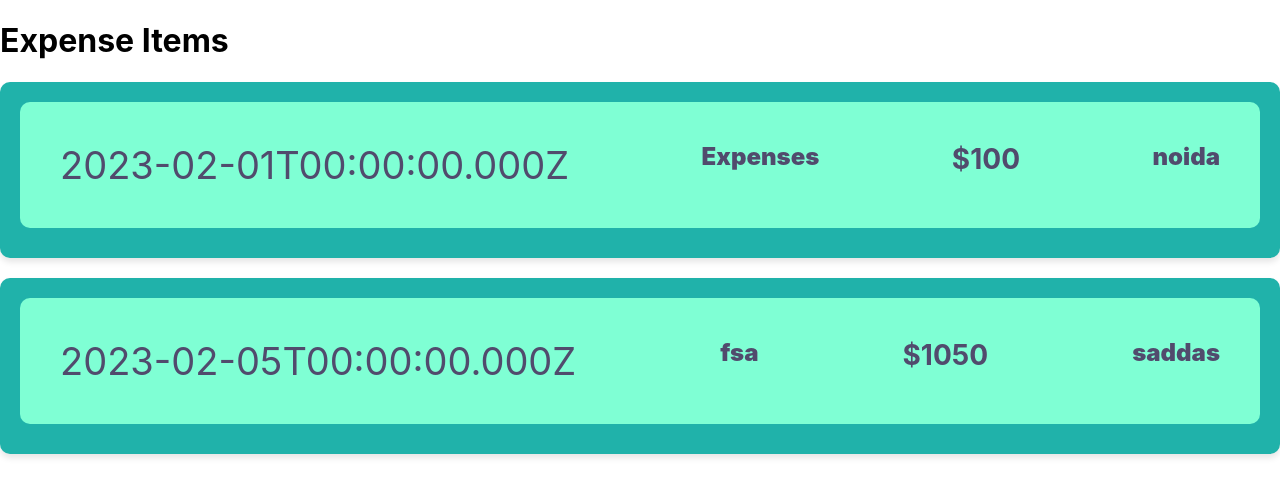
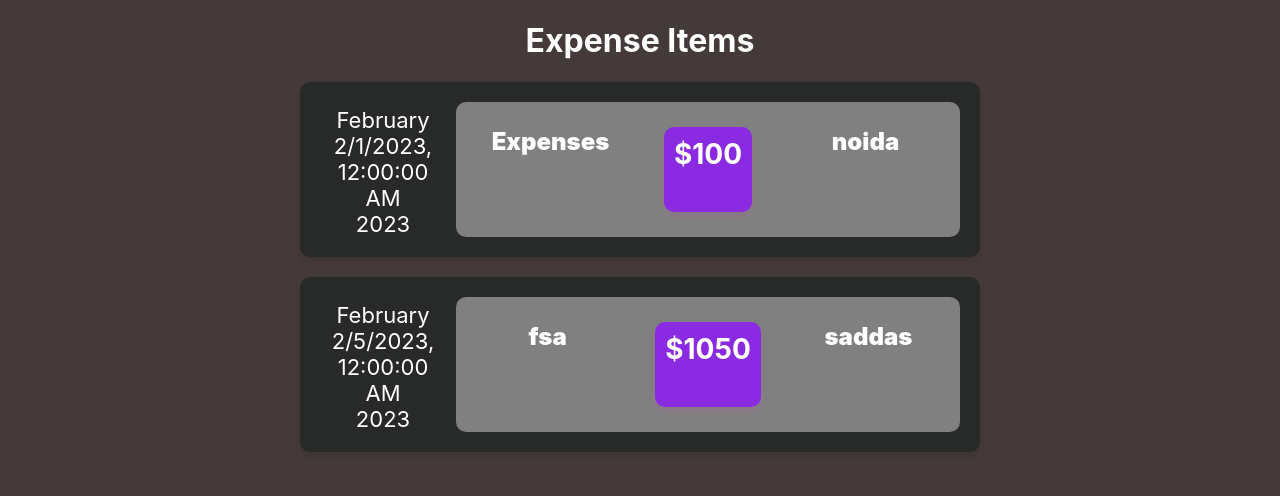
Before and after one commit to vikas9620/react-expense-tracker, a React (Create React App) app: page / in a window 1280 px wide. Shown: the top 496 px of the page. Built offline with nearby package versions, Linux system fonts and the light colour scheme.

Commit message:
first commit

```diff
--- a/src/App.js
+++ b/src/App.js
@@ -1,7 +1,7 @@
 
-import ExpenseItem from "./components/ExpenseItem";
-
-function App() {
+import ExpenseItem from "./components/Expenses/ExpenseItem";
+import React from 'react';
+const App = ()=> {
   const expenses =[{
     title: "Expenses",
     amount: 100,
--- a/src/components/ExpenseItem.css
+++ /dev/null
@@ -1,52 +0,0 @@
-.expense-item {
-    background-color: #fff;
-    border-radius: 10px;
-    box-shadow: 0 4px 6px rgba(0, 0, 0, 0.1);
-    margin-bottom: 20px;
-    padding: 20px;
-    text-align: center;
-    background-color: lightseagreen;
-  }
-
-  .expense-item h1 {
-    color: #514b6d;
-    font-size: 32px;
-    margin-bottom: 10px;
-  }
-
-  .expense-description {
-    display: flex;
-    flex-direction: row;
-    justify-content: space-between;
-    margin-bottom: 10px;
-    padding: 40px;
-    background-color: aquamarine;
-    border-radius: 10px;
-
-  }
-
-
-
-  .expense-date {
-    color: #514b6d;
-    font-size: 38px;
-  }
-
-  .expense-item2 {
-    color: #514b6d;
-    font-size: 24px;
-    font-weight: 1000;
-
-  }
-
-  .expense-price {
-    color: #514b6d;
-    font-size: 28px;
-    font-weight: bold;
-  }
-
-  .location-of-expenditure {
-    color: #514b6d;
-    font-size: 24px;
-    font-weight: 1000;
-  }
--- a/src/components/ExpenseItem.js
+++ /dev/null
@@ -1,16 +0,0 @@
-import './ExpenseItem.css';
-function ExpenseItem(props){
-
-    return(<div class="expense-item">
-
-    <div class="expense-description">
-      <div class="expense-date">{props.Date.toISOString()}</div>
-      <div class="expense-item2">{props.title}</div>
-      <div class="expense-price">${props.amount}</div>
-      <div class="location-of-expenditure">{props.LocationOfExpenditure}</div>
-    </div>
-  </div>
-
-    )
-}
-export default ExpenseItem
--- /dev/null
+++ b/src/components/Expenses/ExpenseDate.js
@@ -0,0 +1,15 @@
+import React from 'react';
+import './ExpenseItem.css';
+const ExpenseDate=(props)=>{
+    const month = props.Date.toLocaleString('en-US',{month: 'long'});
+    const date = props.Date.toLocaleString({date: '2-digit'})
+    const year = props.Date.getFullYear()
+    return (
+        <div className="expense-date">
+      <div>{month}</div>
+      <div>{date}</div>
+      <div>{year}</div>
+      </div>
+    )
+}
+export default ExpenseDate
--- /dev/null
+++ b/src/components/Expenses/ExpenseDetails.js
@@ -0,0 +1,17 @@
+import React from 'react';
+import './ExpenseItem.css';
+
+const ExpenseDetails = (props)=>{
+    const title = props.title
+    const amount = props.amount
+    const LocationOfExpenditure = props.LocationOfExpenditure
+    return (<div className="expense-description">
+        <div className="expense-item2">{title}</div>
+        <div className='expense-amount'>
+      <div className="expense-price">${amount}</div></div>
+      <div className="location-of-expenditure">{LocationOfExpenditure}</div>
+    </div>
+    )
+
+}
+export default ExpenseDetails
--- /dev/null
+++ b/src/components/Expenses/ExpenseItem.css
@@ -0,0 +1,66 @@
+.expense-item { display: flex;
+  flex-direction: row;
+  justify-content: space-around;
+  color: white;
+
+  margin-bottom: 20px;
+    padding: 20px;
+    text-align: center;
+    background-color: rgb(40, 41, 41);
+    margin-left: 300px;
+    margin-right: 300px;
+
+  }
+
+  .expense-item h1 {
+    color: #f9f8fa;
+    font-size: 32px;
+    margin-bottom: 10px;
+  }
+
+  .expense-description {
+    flex-basis: 80%;
+    display: flex;
+    flex-direction: row;
+    justify-content: space-around;
+    padding-top: 25px;
+    background-color: grey;
+    border-radius: 10px;
+
+  }
+  .expense-amount{background-color: blueviolet;
+    border-radius: 10px;
+    box-shadow: 0 4px 6px rgba(247, 44, 220, 0.1);
+    margin-bottom: 25px;
+    padding: 10px;
+  }
+
+  .expense-date {
+    flex-basis: 20%;
+    color: white;
+    font-size: 22px;
+    margin-top: 5px;
+    margin-right: 10px;
+  }
+
+  .expense-item2 {
+    flex-basis: 30%;
+    color: white;
+    font-size: 24px;
+    font-weight: 1000;
+
+  }
+
+  .expense-price {flex-basis: 40%;
+    color: white;
+    font-size: 28px;
+    font-weight: bold;
+    position: relative;
+  }
+
+  .location-of-expenditure {
+    flex-basis: 30%;
+    color: white;
+    font-size: 24px;
+    font-weight: 1000;
+  }
--- /dev/null
+++ b/src/components/Expenses/ExpenseItem.js
@@ -0,0 +1,20 @@
+import React from 'react';
+import Card from '../UI/Card';
+import './ExpenseItem.css';
+import ExpenseDate from './ExpenseDate';
+import ExpenseDetails from './ExpenseDetails';
+
+const ExpenseItem=(props)=>{
+
+    return(
+
+    <Card className='expense-item'>
+
+    <ExpenseDate Date={props.Date} />
+    <ExpenseDetails amount={props.amount}  LocationOfExpenditure={props.LocationOfExpenditure}   title={props.title} />
+
+    </Card>
+
+    )
+}
+export default ExpenseItem
--- /dev/null
+++ b/src/components/UI/Card.css
@@ -0,0 +1,5 @@
+.card{
+    box-shadow: 0 4px 6px rgba(0, 0, 0, 0.1);
+
+   border-radius: 10px;
+}
--- /dev/null
+++ b/src/components/UI/Card.js
@@ -0,0 +1,12 @@
+import React from 'react';
+import './Card.css'
+
+const Card=(props)=>{
+const classes = 'card '+props.className
+
+    return(
+        <div className={classes}>{props.children}</div>
+    )
+
+}
+export default Card
--- a/src/index.css
+++ b/src/index.css
@@ -5,6 +5,9 @@ body {
     sans-serif;
   -webkit-font-smoothing: antialiased;
   -moz-osx-font-smoothing: grayscale;
+  text-align: center;
+  background-color: rgb(68, 58, 58);
+  color: white;
 }
 
 code {
```
